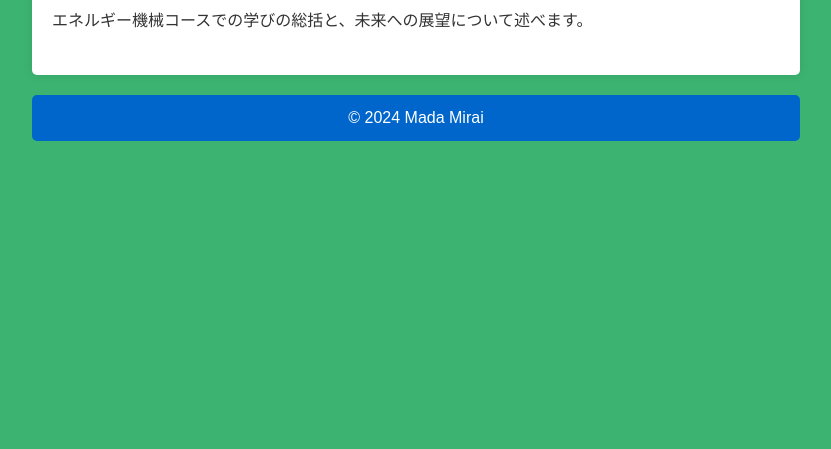
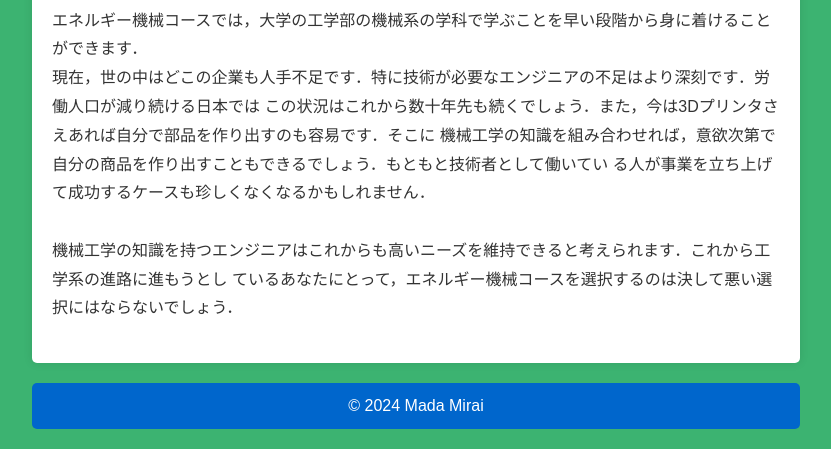
Before and after one commit to madamadamad/madamadamad.github.io, a plain HTML site: page index.html in a window 1280 px wide. Shown: the part 2111-2560 px from the top of the page, without its empty margins (224-1055 px from the left). Before the commit the page ends 2272 px from the top, so only its background shows below. Drawn offline with Linux system fonts and the light colour scheme.

Commit message:
Update index.html

```diff
--- a/index.html
+++ b/index.html
@@ -104,7 +104,15 @@
 
         <section id="conclusion">
             <h2>5. おわりに</h2>
-            <p>エネルギー機械コースでの学びの総括と、未来への展望について述べます。</p>
+            <p>エネルギー機械コースでは，大学の工学部の機械系の学科で学ぶことを早い段階から身に着けることができます．<br/>
+            現在，世の中はどこの企業も人手不足です．特に技術が必要なエンジニアの不足はより深刻です．労働人口が減り続ける日本では
+                この状況はこれから数十年先も続くでしょう．また，今は3Dプリンタさえあれば自分で部品を作り出すのも容易です．そこに
+                機械工学の知識を組み合わせれば，意欲次第で自分の商品を作り出すこともできるでしょう．もともと技術者として働いてい
+                る人が事業を立ち上げて成功するケースも珍しくなくなるかもしれません．<br/><br/>
+                機械工学の知識を持つエンジニアはこれからも高いニーズを維持できると考えられます．これから工学系の進路に進もうとし
+                ているあなたにとって，エネルギー機械コースを選択するのは決して悪い選択にはならないでしょう．
+
+            </p>
         </section>
     </main>
 
```
